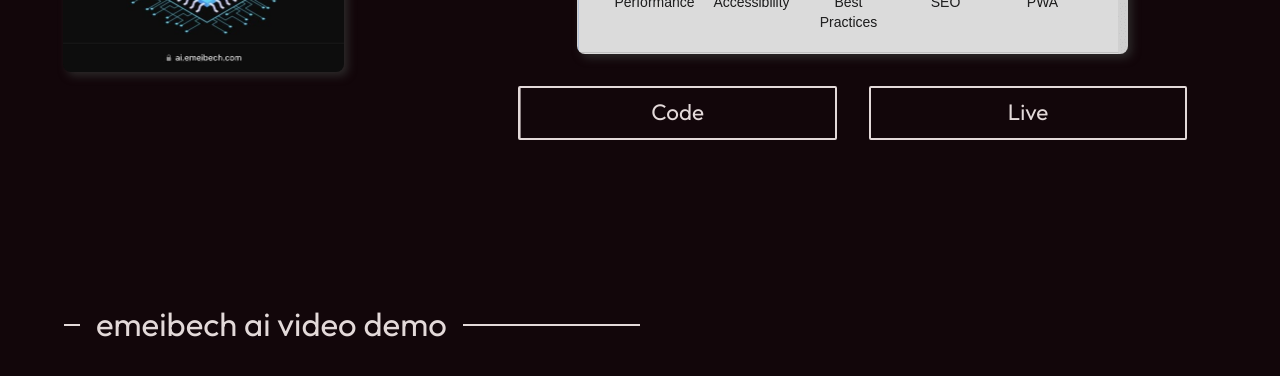
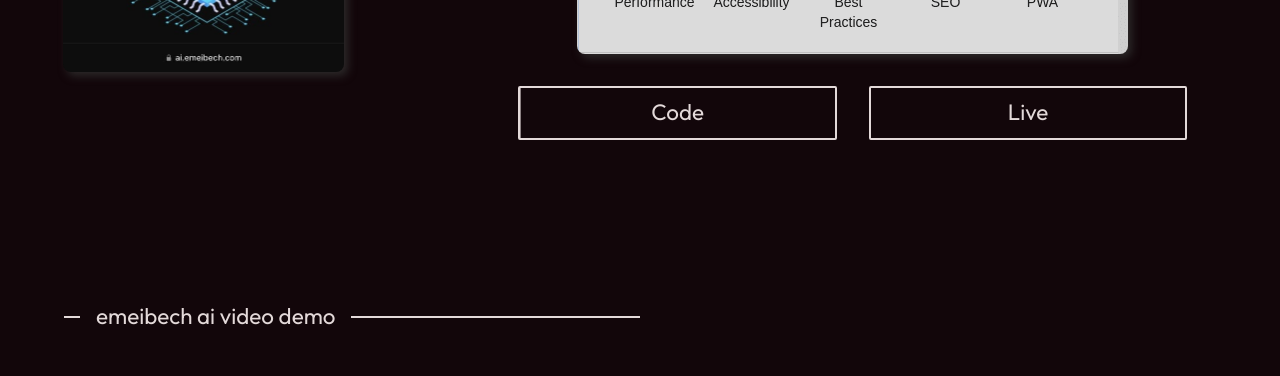
Before and after one commit to emeibech/emeibech, a React (Vite) app: page / in a window 1280 px wide. Shown: the part 1593-1969 px from the top of the page. Built offline with nearby package versions, Linux system fonts and the light colour scheme.

Commit message:
Change text size for video demo heading

```diff
--- a/src/components/Project.tsx
+++ b/src/components/Project.tsx
@@ -93,7 +93,7 @@ export default function Project({
         <article className="grid place-content-center">
           <div className="grid grid-cols-1 md:grid-cols-2">
             <StyledHeading placement="left">
-              <h4 className="fluidtext-xl px-4">emeibech ai video demo</h4>
+              <h4 className="fluidtext-lg px-4">emeibech ai video demo</h4>
             </StyledHeading>
           </div>
           <ReactPlayer
```
